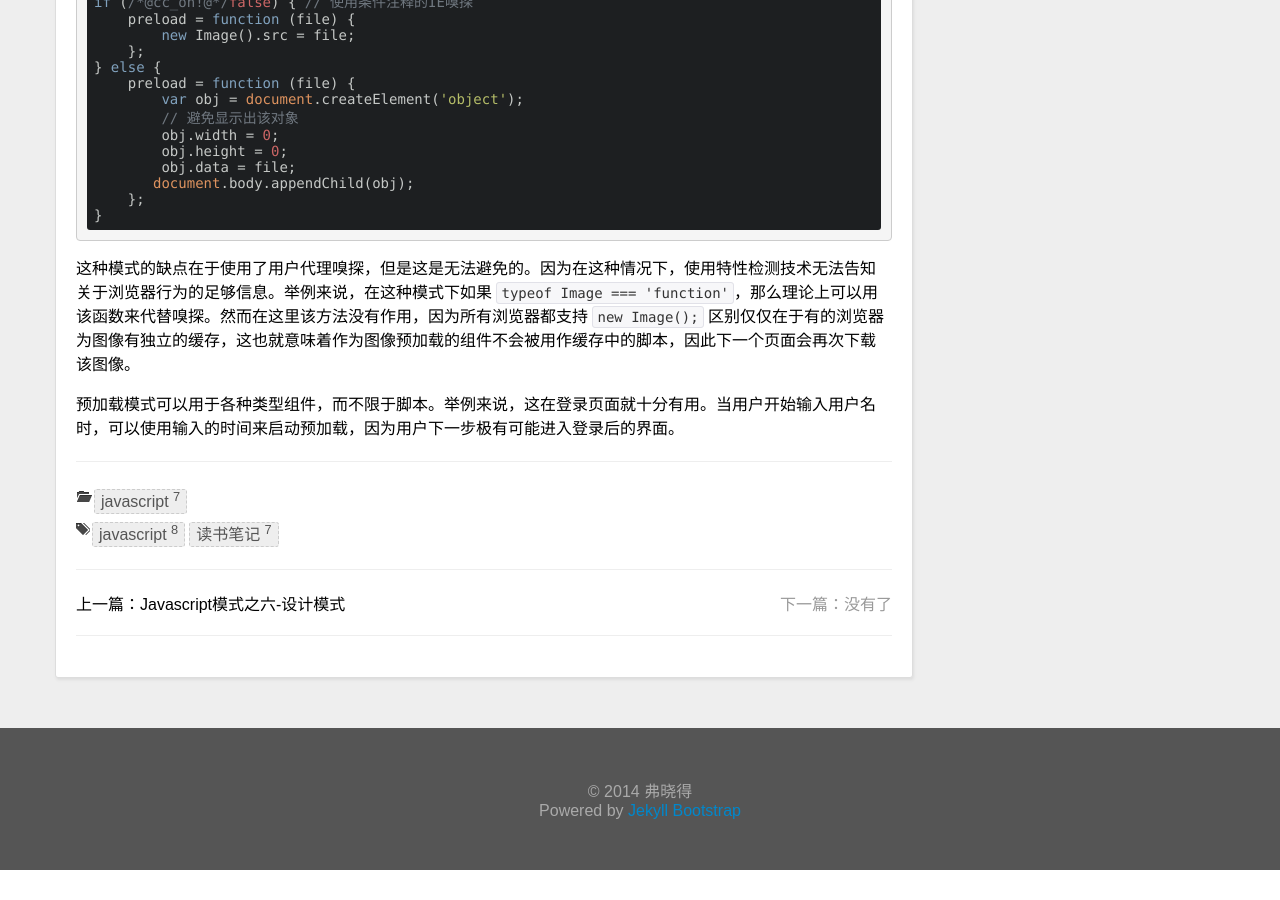
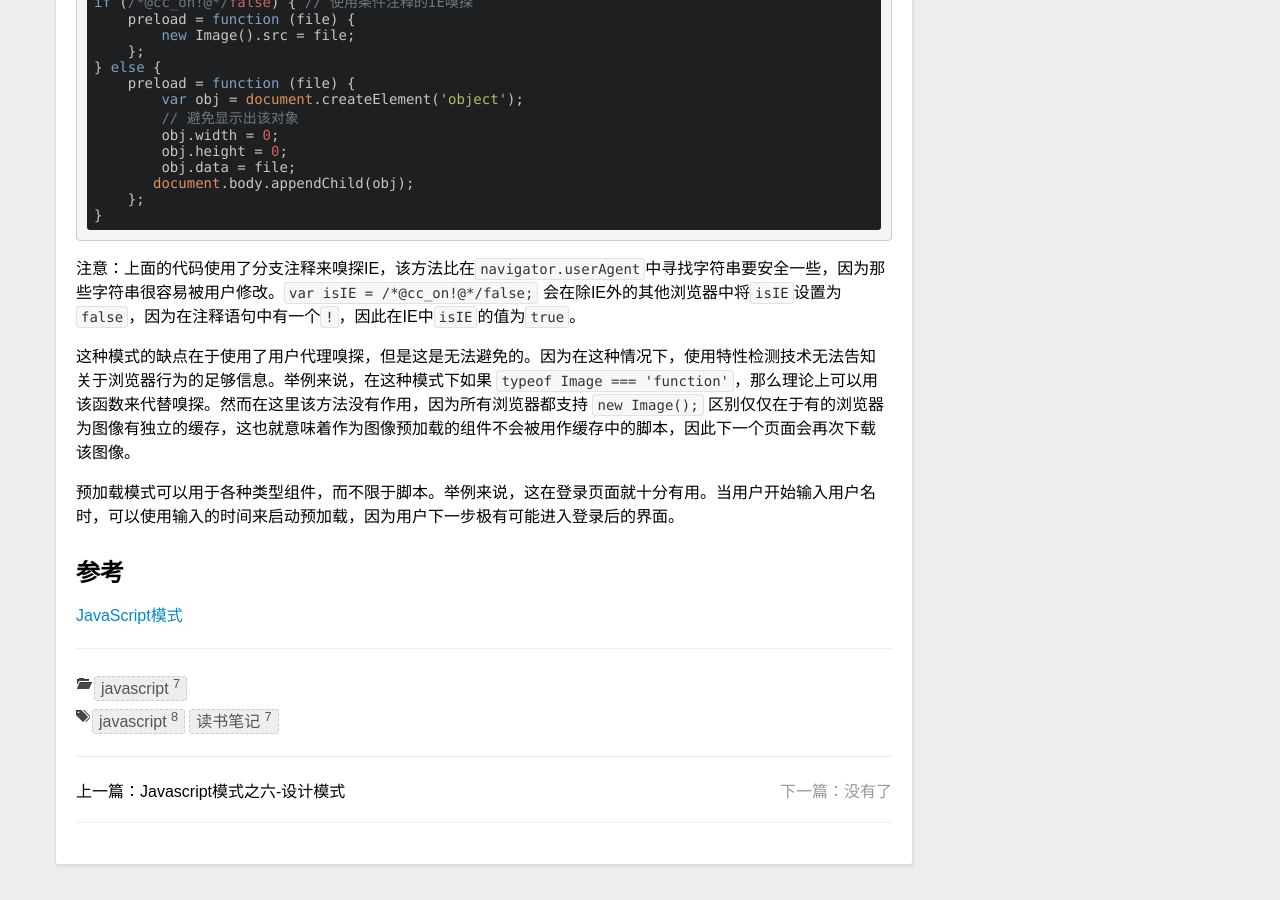
Before and after one commit to danislyn/danislyn.github.com, a Jekyll site: the page built from _posts/javascript/2014-12-09-js-pattern-part7-browser-pattern.md, in a window 1280 px wide and 900 px high, scrolled down 8105 px. Built offline with Jekyll 4.4.1, drawn with Linux system fonts in a browser that asks for light colours; nearby versions of some CDN libraries; comment, search, counter and statistics services are not loaded; before the commit the page ends 8975 px from its top, so only the background shows below that.

Commit message:
update post

```diff
--- a/_posts/javascript/2014-12-09-js-pattern-part7-browser-pattern.md
+++ b/_posts/javascript/2014-12-09-js-pattern-part7-browser-pattern.md
@@ -1,7 +1,7 @@
 ---
 layout: post
 title: "Javascript模式之七-浏览器模式"
-description: ""
+description: "这个系列的文章终于整理完了，来自于Stoyan Stefanov的《JavaScript Patterns》一书，断断续续看了半年多，受益匪浅，整理了这些笔记。前面的章节讲述了Javascript的大部分核心模式，这些模式是和环境无关的。最后一章集中介绍了在特定客户端浏览器环境下的模式，这些内容包括：内容、表现和行为的分离，加速DOM操作，事件授权，远程脚本，以及脚本的载入性能。"
 category: javascript
 tags: [javascript, 读书笔记]
 ---
@@ -368,6 +368,13 @@ require函数的实现
         };
     }
 
+注意：上面的代码使用了分支注释来嗅探IE，该方法比在`navigator.userAgent`中寻找字符串要安全一些，因为那些字符串很容易被用户修改。`var isIE = /*@cc_on!@*/false;` 会在除IE外的其他浏览器中将`isIE`设置为`false`，因为在注释语句中有一个`!`，因此在IE中`isIE`的值为`true`。
+
 这种模式的缺点在于使用了用户代理嗅探，但是这是无法避免的。因为在这种情况下，使用特性检测技术无法告知关于浏览器行为的足够信息。举例来说，在这种模式下如果 `typeof Image === 'function'`，那么理论上可以用该函数来代替嗅探。然而在这里该方法没有作用，因为所有浏览器都支持 `new Image();` 区别仅仅在于有的浏览器为图像有独立的缓存，这也就意味着作为图像预加载的组件不会被用作缓存中的脚本，因此下一个页面会再次下载该图像。
 
 预加载模式可以用于各种类型组件，而不限于脚本。举例来说，这在登录页面就十分有用。当用户开始输入用户名时，可以使用输入的时间来启动预加载，因为用户下一步极有可能进入登录后的界面。
+
+
+参考
+-----
+[JavaScript模式](http://book.douban.com/subject/11506062/)
```
Also changed, not shown: _posts/javascript/2014-11-30-js-pattern-part6-design-pattern.md (+1 -1 lines).
